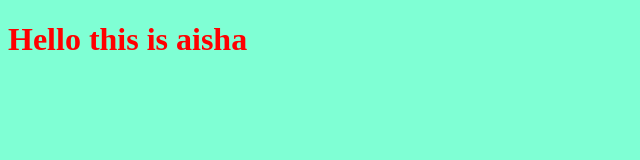
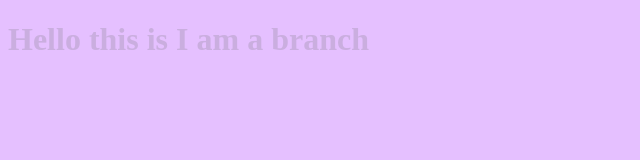
Before and after one commit to aisha555ms2000/myproject, a plain HTML site: page index.html in a window 1280 px wide. Shown: the whole page, without its empty margins (0-640 px from the left). Drawn offline with Linux system fonts and the light colour scheme.

Commit message:
changes on branch was done

```diff
--- a/app.js
+++ b/app.js
@@ -1 +1 @@
-alert ("Hello");
+alert ("hi branch");
--- a/index.html
+++ b/index.html
@@ -7,7 +7,7 @@
     <link rel="stylesheet" href="style.css" />
   </head>
   <body>
-    <h1>Hello this is aisha</h1>
+    <h1>Hello this is I am a branch</h1>
     <script src="app.js"></script>
   </body>
 </html>
--- a/style.css
+++ b/style.css
@@ -1,6 +1,6 @@
 h1{
-    color: red;
+    color: rgba(103, 104, 102, 0.209);
 }
 body{
-    background-color: aquamarine;
+    background-color: rgb(229, 192, 255);
 }
```
